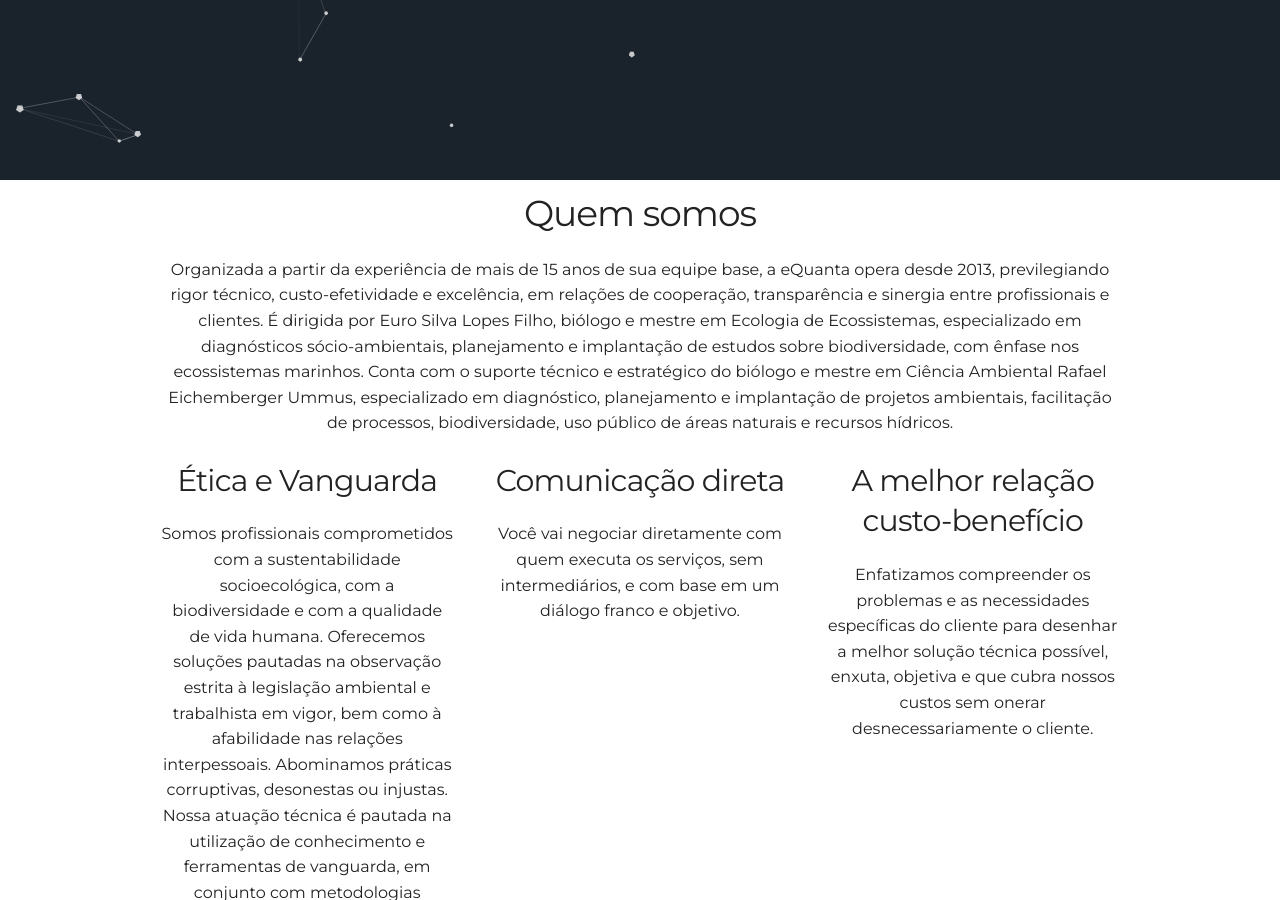
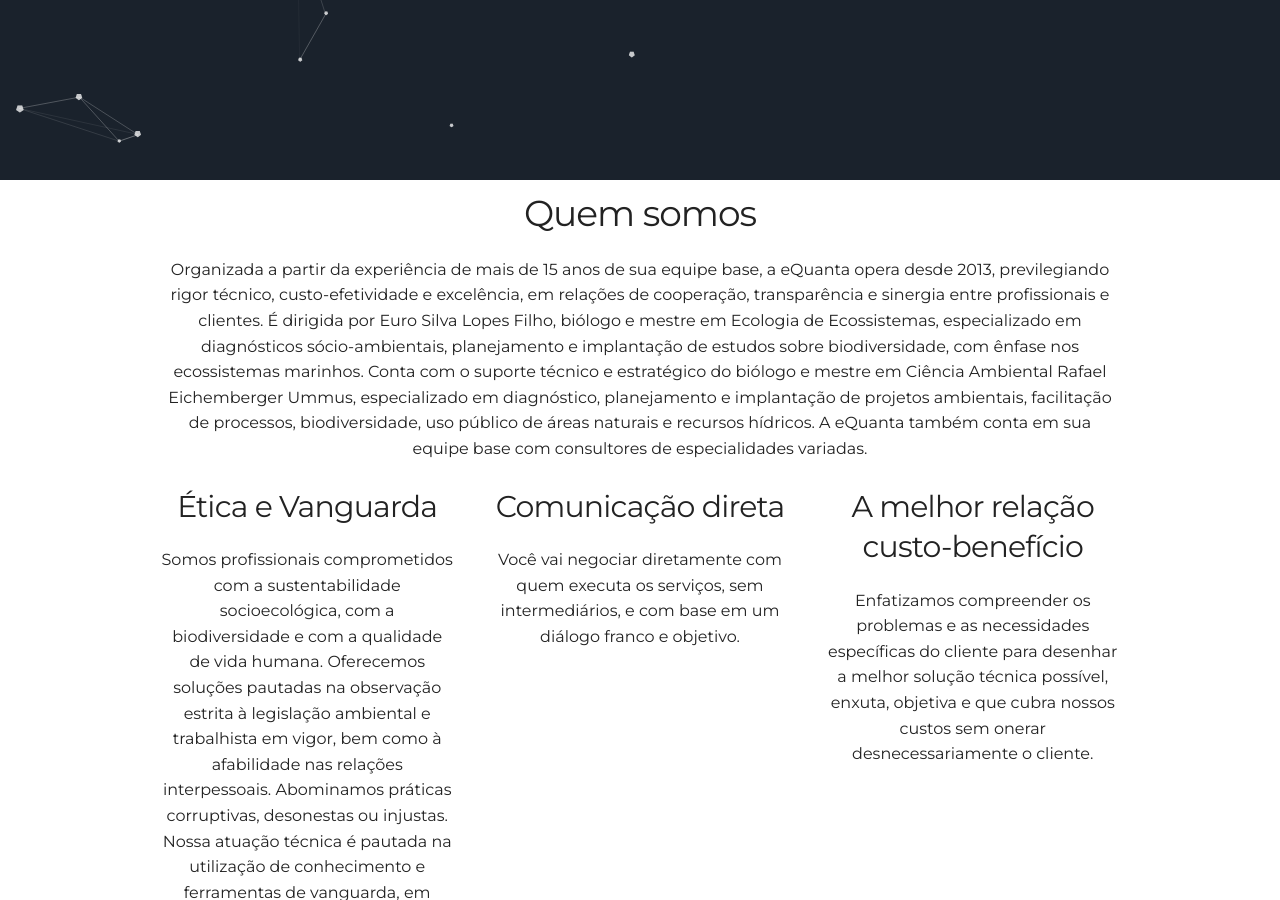
Before and after one commit to leroy1977/eQ1, a Jekyll site: the page built from index.html, in a window 1280 px wide and 900 px high, scrolled down 727 px. Built offline with Jekyll 4.4.1, drawn with Linux system fonts in a browser that asks for light colours.

Commit message:
Update _config.yml

```diff
--- a/_config.yml
+++ b/_config.yml
@@ -11,7 +11,7 @@
 
 # User settings
 username: eQuanta
-user_description: Organizada a partir da experiência de mais de 15 anos de sua equipe base, a eQuanta opera desde 2013, previlegiando rigor técnico, custo-efetividade e excelência, em relações de cooperação, transparência e sinergia entre profissionais e clientes. É dirigida por Euro Silva Lopes Filho, biólogo e mestre em Ecologia de Ecossistemas, especializado em diagnósticos sócio-ambientais, planejamento e implantação de estudos sobre biodiversidade, com ênfase nos ecossistemas marinhos. Conta com o suporte técnico e estratégico do biólogo e mestre em Ciência Ambiental Rafael Eichemberger Ummus, especializado em diagnóstico, planejamento e implantação de projetos ambientais, facilitação de processos, biodiversidade, uso público de áreas naturais e recursos hídricos.
+user_description: Organizada a partir da experiência de mais de 15 anos de sua equipe base, a eQuanta opera desde 2013, previlegiando rigor técnico, custo-efetividade e excelência, em relações de cooperação, transparência e sinergia entre profissionais e clientes. É dirigida por Euro Silva Lopes Filho, biólogo e mestre em Ecologia de Ecossistemas, especializado em diagnósticos sócio-ambientais, planejamento e implantação de estudos sobre biodiversidade, com ênfase nos ecossistemas marinhos. Conta com o suporte técnico e estratégico do biólogo e mestre em Ciência Ambiental Rafael Eichemberger Ummus, especializado em diagnóstico, planejamento e implantação de projetos ambientais, facilitação de processos, biodiversidade, uso público de áreas naturais e recursos hídricos. A eQuanta também conta em sua equipe base com consultores de especialidades variadas.
 
 user_title: Diligentia laborat in omnis silvae et maria
 email: e.quanta.env@gmail.com
```
